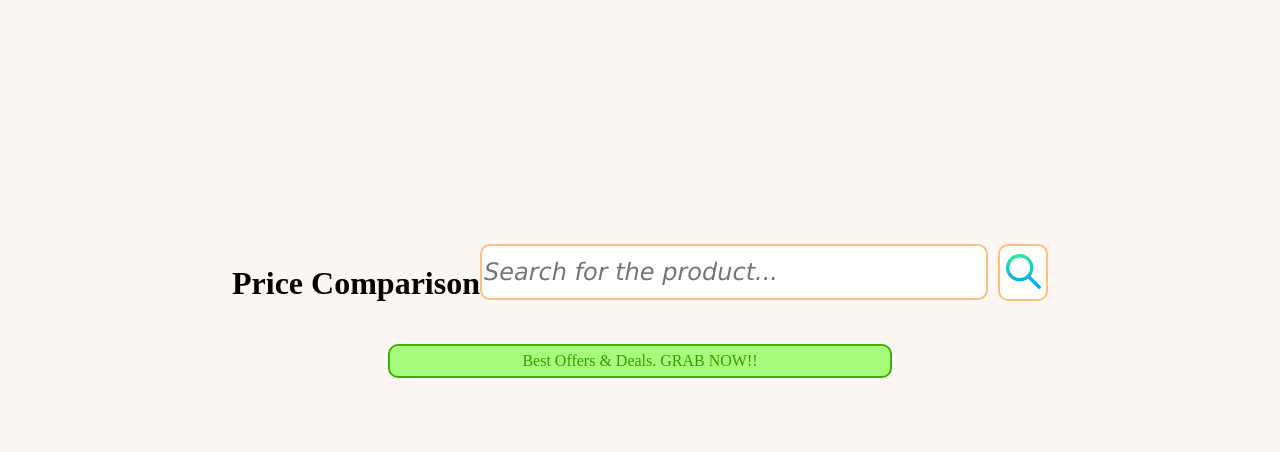
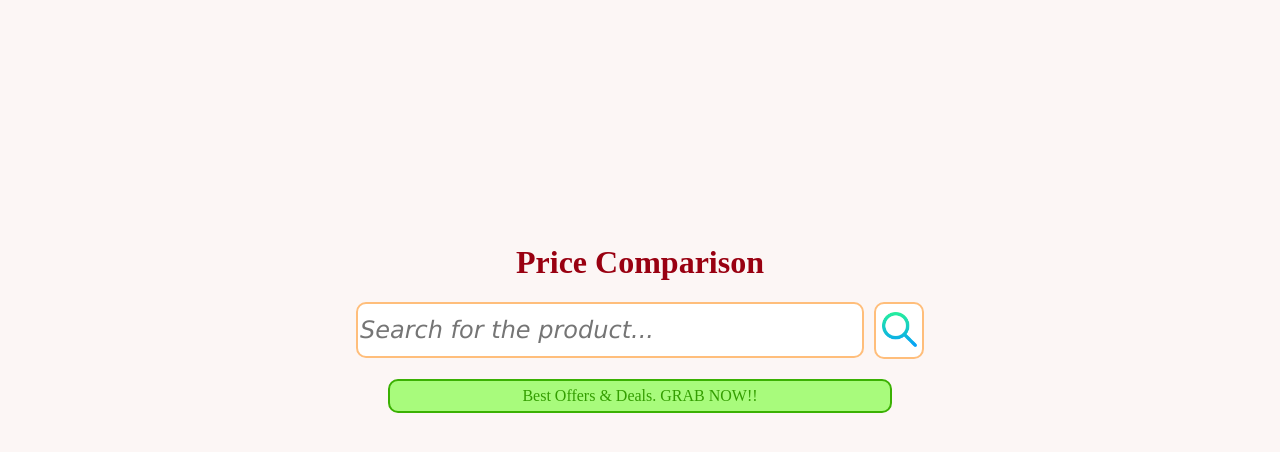
Before and after one commit to shamb1/desktop-tutorial, a plain HTML site: page index.html in a window 1280 px wide. Shown: the part 112-564 px from the top of the page. Drawn offline with Linux system fonts and the light colour scheme.

Commit message:
minor fixes

```diff
--- a/index.html
+++ b/index.html
@@ -25,8 +25,9 @@
 
 
     <div class="page">
+        <h1>Price Comparison</h1>
         <div id="searchbar">
-            <h1>Price Comparison</h1>
+
             <input id="searchinput" type="text" placeholder="Search for the product..."/>
             <button id="search">
                 <img id="searchicon" src="/images/magnifying-glass.png" alt="Search">
--- a/style.css
+++ b/style.css
@@ -37,6 +37,13 @@ body{
 }
 .page{
     margin-top: 20%;
+
+}
+.page h1{
+    display:flex;
+    justify-content: center;
+    color: #990011;
+
 }
 #searchbar{
     display: flex;
```
